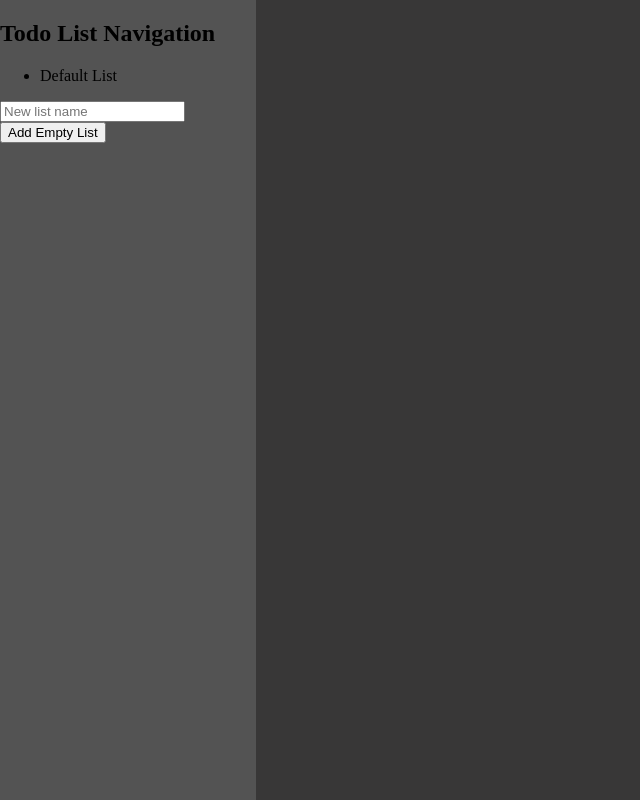
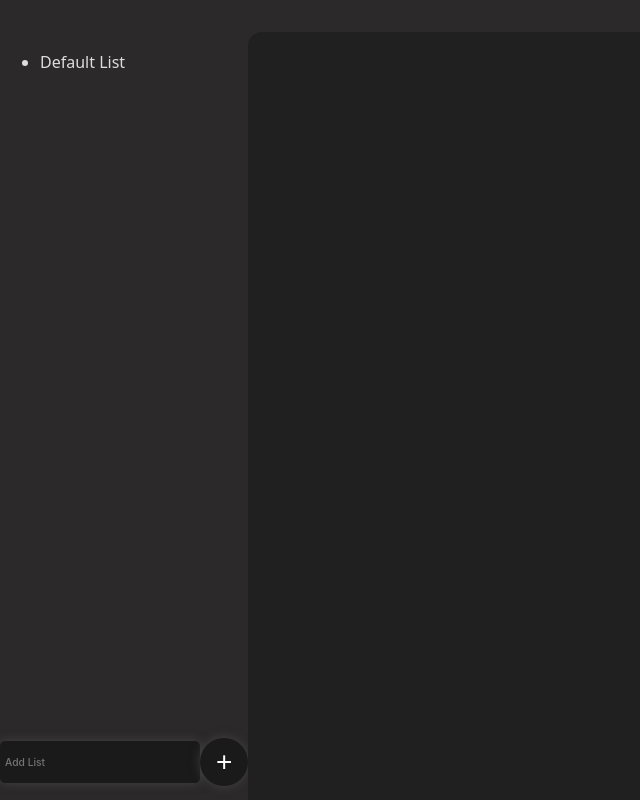
Before and after one commit to Rane3/ToDo---Ludex, a React (Create React App) app in the folder my-todo-app/: page / in a window 1280 px wide. Shown: the whole page, without its empty margins (0-640 px from the left). Built offline with nearby package versions, Linux system fonts and the light colour scheme.

Commit message:
Add better styling for navbar

```diff
--- a/my-todo-app/src/components/ListsNav.tsx
+++ b/my-todo-app/src/components/ListsNav.tsx
@@ -1,5 +1,6 @@
 import React, { FC, useState } from 'react';
 import { TodoList } from '../types/todo';
+import  '../styles/NavBarStyles.css';
 
 type TodoListProps = {
     toDoLists: TodoList[];
@@ -25,19 +26,20 @@ const ListNav: FC<TodoListProps> = ({ toDoLists, setToDoLists }) => {
 
     return (
         <nav id='list-nav'>
-            <h2>Todo List Navigation</h2>
+            <div id='nav-top'>
+
                 <ul>
                     {toDoLists.map((list) => (
                         <li key={list.id}>{list.name}</li>
                     ))}
                 </ul>
-            <input
-                type='text'
+            </div>
+            <div id='nav-bottom'>
+                <input type="text"
                     value={newListName}
-                onChange={(e) => setNewListName(e.target.value)}
-                placeholder='New list name'
-            />
-            <button onClick={addTodoList}>Add Empty List</button>
+                    onChange={(e) => setNewListName(e.target.value)} name="text" className="custom-input" placeholder="Add List"></input>
+                <button className='add-button' onClick={addTodoList}>+</button>
+            </div>
         </nav>
     );
 };
--- a/my-todo-app/src/styles/App.css
+++ b/my-todo-app/src/styles/App.css
@@ -1,24 +1,31 @@
-html, body {
+html,
+body {
   margin: 0;
   padding: 0;
   height: 100%;
-  overflow: hidden; /* Prevents scrolling */
+  overflow: hidden;
+  /* Prevents scrolling */
   width: 100%;
+  font-family: system-ui, -apple-system, BlinkMacSystemFont, 'Segoe UI', Roboto, Oxygen, Ubuntu, Cantarell, 'Open Sans', 'Helvetica Neue', sans-serif;
+  color: rgb(223, 220, 220);;
+}
 
-}
-#root{
-  --dark-background: #535353;
-  --dark-container-background:#383737;
+#root {
+  --dark-background: #2b2929;
+  --dark-container-background: #212020;
   --light-background: #f0f0f0;
   display: flex;
   height: 100%;
   flex-direction: row;
+  align-items: flex-end;
+  background: var(--dark-background);
 }
-#list-nav{
-  background: var(--dark-background);
-flex:1;
-}
-#main-list-view{
-  flex:4;
+
+
+
+#main-list-view {
+  flex: 5;
+  height: 96%;
+  border-top-left-radius: 14px;
   background: var(--dark-container-background);
 }
--- /dev/null
+++ b/my-todo-app/src/styles/NavBarStyles.css
@@ -0,0 +1,72 @@
+/* navbar */
+
+#list-nav {
+  display: flex;
+  height: 100%;
+  flex: 1;
+  flex-direction: column;
+  justify-content: space-between;
+}
+
+#nav-top {
+  overflow: auto;
+  padding-top: 14%;
+  flex: 9;
+}
+
+#nav-bottom {
+  flex: 1;
+  display: flex;
+  flex-direction: row;
+  align-items: center;
+  justify-content: space-evenly;
+}
+
+.add-button {
+  border: none;
+  width: 3rem;
+  transition: .4s;
+  border-radius: 50px;
+  height: 3rem;
+  font-size: 28px;
+  color: white;
+  background-color: rgb(26 26 26);
+  box-shadow: 0 0 10px 1px rgb(85 85 85 / 50%), 0 0 0 .15vw transparent;
+}
+.add-button:hover{
+  box-shadow: 0 0 11px .15vw rgb(249 249 249 / 19%);
+}
+.add-button:active{
+  box-shadow: 0 0 0 .15vw rgb(87, 87, 87);
+}
+
+/* Ui verse https://uiverse.io/Jaareet/serious-lionfish-75 */
+.custom-input {
+  font-family: -apple-system, BlinkMacSystemFont, "Segoe UI", "Roboto", "Oxygen", "Ubuntu", "Cantarell", "Fira Sans", "Droid Sans", "Helvetica Neue", sans-serif;
+  font-weight: 500;
+  font-size: .8vw;
+  color: #fff;
+  background-color: rgb(26 26 26);
+  box-shadow: 0 0 10px 1px rgb(85 85 85 / 50%), 0 0 0 .15vw transparent;
+  border-radius: 0.4vw;
+  border: none;
+  outline: none;
+  padding: 0.4vw;
+  max-width: 190px;
+  transition: .4s;
+  height: 2rem;
+  width: 12rem;
+}
+
+.custom-input:hover {
+  box-shadow: 0 0 11px .15vw rgb(249 249 249 / 19%);
+}
+
+.custom-input:focus {
+  box-shadow: 0 0 0 .15vw rgb(249 249 249 / 19%);
+}
+
+/* Ui verse  https://uiverse.io/Jaareet/serious-lionfish-75*/
+
+
+/* navbar */
```
Lines whose indentation alone changed are shown as unchanged.
